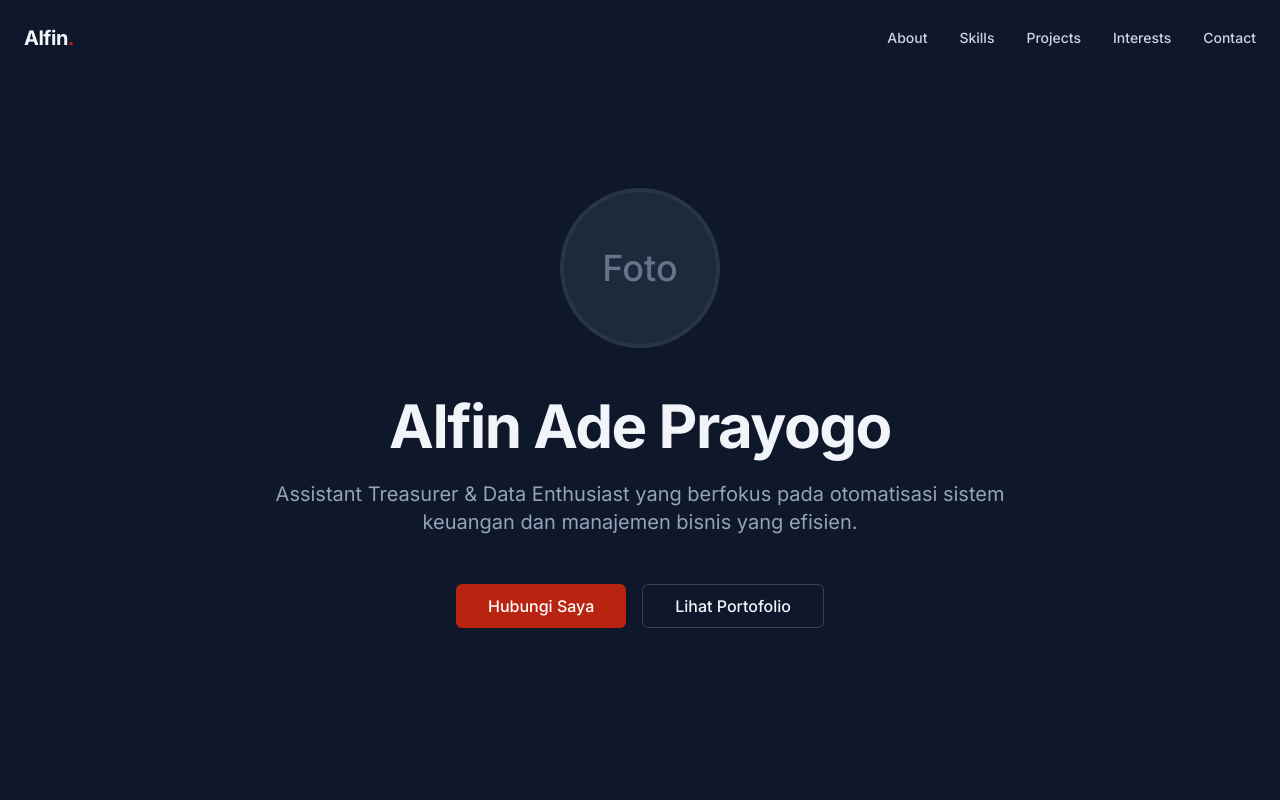
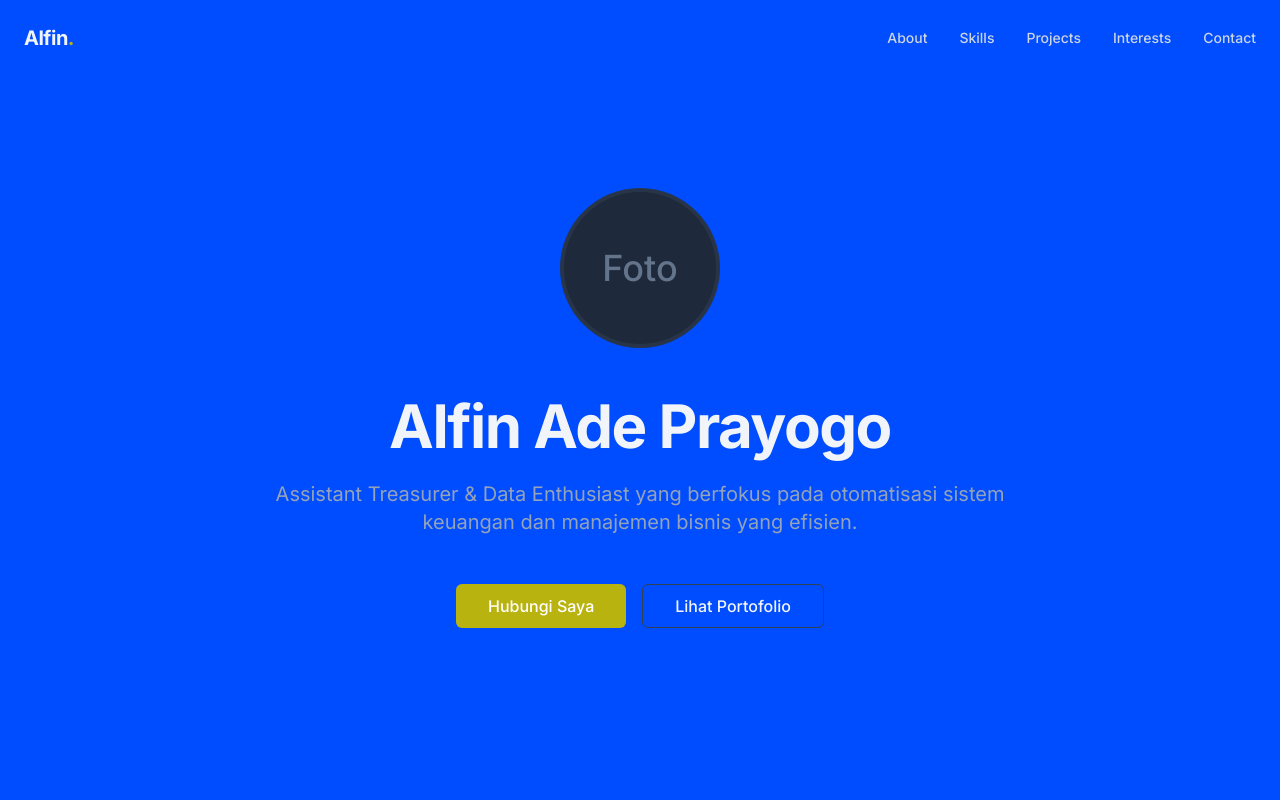
Before and after one commit to AlfinAdePrayogo/alfin-profile, a React (Vite) app: page / in a window 1280 px wide. Shown: the top 800 px of the page. Built offline with nearby package versions, Linux system fonts and the light colour scheme.

Commit message:
chore(css): update theme color variables
adjust root foreground, accent, and dark mode background and accent colors to new brand values

```diff
--- a/src/index.css
+++ b/src/index.css
@@ -7,19 +7,19 @@
 @layer base {
   :root {
     --background: #ffffff;
-    --foreground: #0f172a;
+    --foreground: #014dff;
     --muted: #f1f5f9;
     --muted-foreground: #64748b;
-    --accent: #b92110;
+    --accent: #b9b310;
     --accent-foreground: #ffffff;
   }
 
   .dark {
-    --background: #0f172a; /* Deep Slate */
+    --background: #004cff; /* Deep Slate */
     --foreground: #f8fafc;
     --muted: #1e293b;
     --muted-foreground: #a1a1aa; /* Zinc-400 */
-    --accent: #b92410; /* blue */
+    --accent: #b9b310; /* blue */
     --accent-foreground: #ffffff;
   }
 
```
